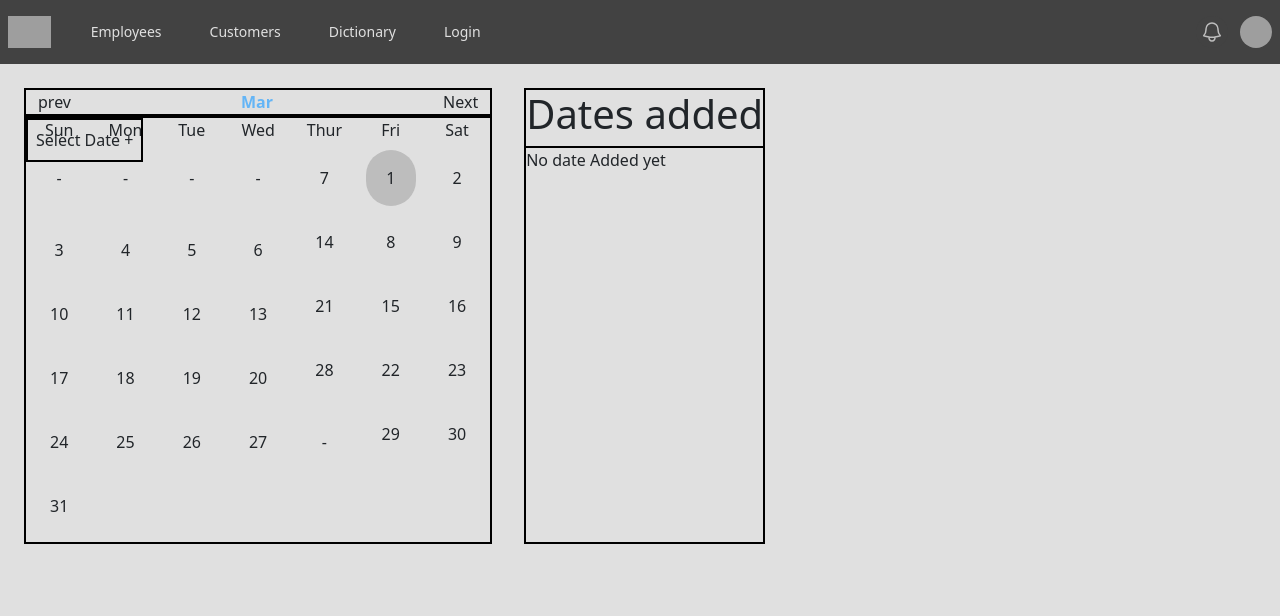
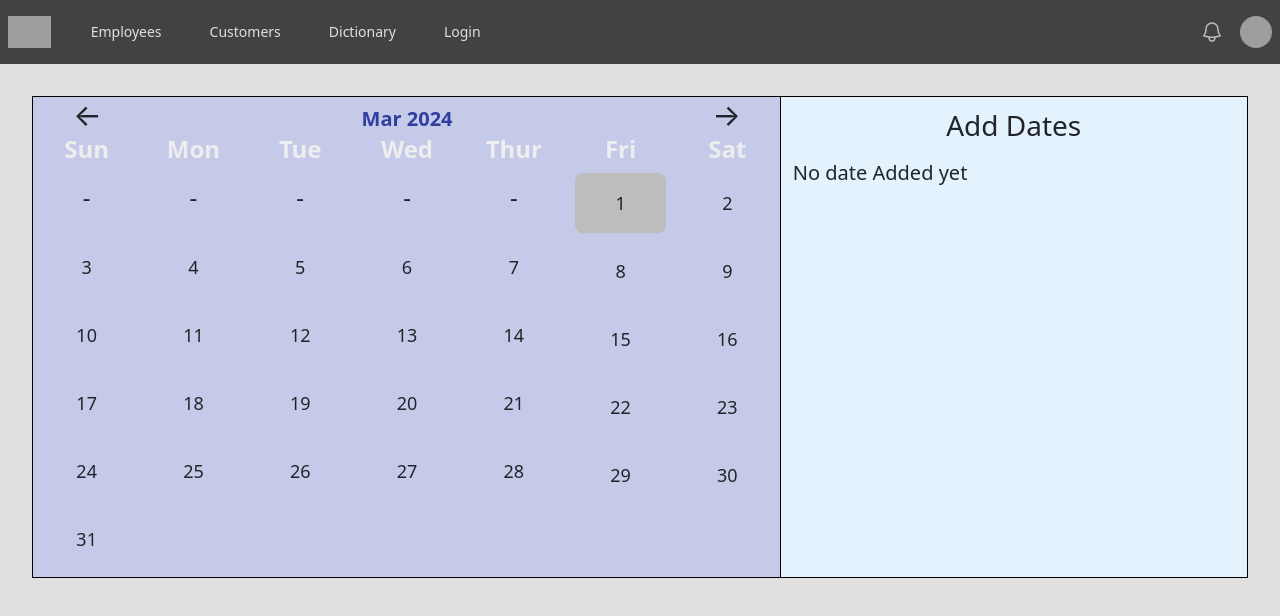
Before and after one commit to AdemolaSam/react, a React (Create React App) app: page /calendar in a window 1280 px wide. Shown: the top 616 px of the page. Built offline with nearby package versions, Linux system fonts and the light colour scheme; grey boxes are pictures that could not be loaded.

Commit message:
Added Trash Icon

```diff
--- a/src/components/CalendarC.js
+++ b/src/components/CalendarC.js
@@ -1,39 +1,65 @@
 import React, { useEffect, useState } from 'react'
-import { monthCal, currentMonth} from '../monthCalendar'
+import { monthCal, currentMonth, currentYear} from '../monthCalendar'
+import DateComponent from './DateComponent'
 
 const CalendarC = ({time}) => {
+    const [year, setYear] = useState(currentYear() || '')
     const [month, setMonth] = useState(currentMonth() || '')
-    const [dates, setDates] = useState(monthCal(month) || {})
+    const [dates, setDates] = useState(monthCal(month, year) || {})
     const [showTime, setShowTime] = useState(false)
     const [position, setPosition] = useState({ top: 0, left: 0 });
 
     const days = ["Sun", "Mon", "Tue", "Wed", "Thur", "Fri", "Sat"]
     const months = ["Jan", "Feb", "Mar", "Apr", "May", "Jun", "Jul", "Aug", "Sep", "Oct", "Nov", "Dec"]
-    const [selectDate, setSelectDate] = useState([])
+    const [selectedDates, setSelectedDates] = useState([])
+
+    useEffect(()=> {
+        setDates(monthCal(month, year))
+    }, [month, year])
 
     const getNextMonth = () => {
         let m = month
+        let y = year
         m++
         setMonth(m)
-        setDates(monthCal(m))
+        if(m > 11){
+           y++
+           m=0
+        }
+        setMonth(m)
+        setYear(y)
+        setDates(monthCal(m, y))
     }
 
     const getPrevMonth = ()=> {
         let m = month
+        let y = year
         m--
+        if(m < 0){
+           y--
+           m=11
+        }
         setMonth(m)
-        setDates(monthCal(m))
-    }
-
-    const addDate = () => {
-        const now = new Date()
-        const year = now.getFullYear
-        const date = new Date(year, month, parseInt(selectDate[0]))
+        setYear(y)
+        setDates(monthCal(m, y))
     }
 
     useEffect(() => {
-        console.log(selectDate)
-    }, [selectDate])
+        console.log(selectedDates)
+    }, [selectedDates])
+
+    const handleSelect = (e) => {
+        if(e.target.innerText !== '-') {
+            const date = new Date(year, month, parseInt(e.target.innerText))
+            const dateFormatted = date.toDateString()
+            // const dateFormatted = date.toISOString().split('T')[0]
+            let dateArr = selectedDates
+            if(dateArr.indexOf(dateFormatted) === -1){
+                dateArr.push(dateFormatted)
+            }
+            setSelectedDates(dateArr)
+        }
+    }
 
 
     const handleShow = (e) => {
@@ -46,27 +72,30 @@ const CalendarC = ({time}) => {
     }
 
   return (
-    <div className='m-3'>
-         <div className='flex justify-between border-t border-l border-r border-2 border-black'>
+    <div className='m-[2%] mr-[2%] mb-[0%] w-[96%] h-full flex justify-center flex-wrap'>
+        <div className='sm:rounded-xl flex-auto h-[70%] outline-black outline-1 outline-offset-0 outline-none bg-indigo-100 rounded-xl md:rounded-tr-none md:rounded-br-none md:rounded-none'>
+            <div className='w-auto flex justify-between'>
                 <span
-                className='pl-3 hover:cursor-pointer'
+                    className='pl-10 hover:cursor-pointer text-3xl'
+
                     onClick={() => getPrevMonth()}
                 >
-                prev
+                    &larr;
                 </span>
-            <span className='text-blue-300 font-bold'>{months[month]}</span>
+                <span className='text-indigo-700 font-extrabold text-xl mt-2'>{months[month]} {year}</span>
                 <span
-                className='pr-3 hover:cursor-pointer'
+                    className='pr-10 hover:cursor-pointer text-3xl'
                     onClick={() => getNextMonth()}
                 >
-                Next
+                     &rarr;
                 </span>
             </div>
-        <div className='grid grid-cols-7 border-2 border-black text-center relative w-max'>
+
+            <div className='grid grid-cols-7 text-center relative w-auto lg:text-2xl text-xl'>
 
                 {days.map((day, index) =>
                     <>
-                 <div key={index}>{day}</div>
+                        <div className='lg:font-extrabold font-semibold text-gray-200' key={index}>{day}</div>
                     </>
                 )}
                 {dates && Object.keys(dates).map((date, i) => {
@@ -74,18 +103,18 @@ const CalendarC = ({time}) => {
                             <div
                                 onClick={(e)=> {
                                     handleShow(e)
-                            setSelectDate(...selectDate, e.target.innerText)
+                                    handleSelect(e)
                                 }}
                             >
                                 {dates[date] && dates[date].map((d) => {
                                     if(d === ""){
                                         return(
-                                    <div className='p-4 hover:bg-blue-200 hover:cursor-pointer hover:rounded-2xl'>-</div>
+                                            <div className=' w-full p-3 sm:p-2 hover:cursor-pointer'>-</div>
                                         )
                                     }
                                     return(
                                         <div
-                                    className={`${d === new Date(Date.now()).getDate()? 'bg-gray-400 rounded-full' : ''} p-3 m-2 hover:bg-blue-200 hover:cursor-pointer hover:rounded-full`}
+                                            className={`${d === new Date(Date.now()).getDate()? 'bg-gray-400 rounded-lg' : ''} p-3 sm:p-2 sm:text-lg m-2 hover:bg-blue-200 hover:cursor-pointer hover:rounded-lg`}
                                         >
                                             {d}
                                         </div>)
@@ -94,10 +123,10 @@ const CalendarC = ({time}) => {
                         </React.Fragment>)
                     }
                 )}
-            {selectDate && (
+                    {false && (
                         <div
                             className='absolute'
-                    onClick={()=> addDate()}
+                            onClick={''}
                             style={{
                                 top: `${position.top}px`,
                                 left: `${position.left}px`,
@@ -120,6 +149,11 @@ const CalendarC = ({time}) => {
             </div>
         </div>
 
+        <div className='w-auto flex-auto text-lg md:text-xl lg:text-xl outline-black outline-1 outline-offset-0 outline-none bg-blue-50 overflow-hidden rounded-xl sm:p-3 md:rounded-none lg:rounded-none'>
+            <DateComponent datelist={selectedDates}/>
+        </div>
+    </div>
+
   )
 }
 
--- a/src/components/DateComponent.js
+++ b/src/components/DateComponent.js
@@ -1,20 +1,40 @@
 import React, { useState } from 'react'
+import TrashIcon from './TrashIcon'
 
-const DateComponent = ({datelist}) => {
+const DateComponent = ({ datelist }) => {
     const [dateList, setDateList] = useState(datelist || [])
     const [addTime, setAddTime] = useState('')
+
+    const handleRemove = (e)=> {
+        e.target.parentElement.remove()
+    }
+
   return (
-    <div className='w-auto border-2 border-black m-3 '>
-        <div className='border-b-2 border-black'>
-            <h1>Dates added</h1>
+    <div className='w-auto h-auto'>
+        <div className='pb-2'>
+            <h3 className='text-center'>Add Dates</h3>
         </div>
         {dateList.length > 0? dateList.map((date) => {
             return (
-                <div>
+                <div className='p-2 ml-2'>
+
                     {date}
+                    <span className='p-1 bg-blue-gray-200 ml-2 rounded hover:cursor-pointer hover:bg-indigo-200'>&oplus;</span>
+                    <span
+                        onClick={(e)=> handleRemove(e)}
+                        className='p-1 ml-2 rounded hover:cursor-pointer hover:bg-red-400 bg-red-300'
+                    >
+                        Remove
+                    </span>
                 </div>
             )
         }): <div>No date Added yet</div>}
+
+        {dateList.length > 0 &&
+            <div className='w-[96%] mx-[2%] text-center inline-flex'>
+                <button className='w-full p-1 bg-indigo-100 rounded-lg hover:cursor-pointer hover:bg-indigo-300 mr-2'>Add All</button>
+                <button className='w-full p-1 bg-red-300 rounded-lg hover:cursor-pointer hover:bg-red-600 ml-2'>Remove All</button>
+            </div>}
     </div>
   )
 }
--- /dev/null
+++ b/src/components/TrashIcon.js
@@ -0,0 +1,11 @@
+import React from 'react'
+
+const TrashIcon = () => {
+  return (
+      <svg xmlns="http://www.w3.org/2000/svg" fill="none" viewBox="0 0 24 24" strokeWidth={1.5} stroke="currentColor" className="size-6 inline-flex hover:fill-red-500">
+        <path strokeLinecap="round" strokeLinejoin="round" d="m14.74 9-.346 9m-4.788 0L9.26 9m9.968-3.21c.342.052.682.107 1.022.166m-1.022-.165L18.16 19.673a2.25 2.25 0 0 1-2.244 2.077H8.084a2.25 2.25 0 0 1-2.244-2.077L4.772 5.79m14.456 0a48.108 48.108 0 0 0-3.478-.397m-12 .562c.34-.059.68-.114 1.022-.165m0 0a48.11 48.11 0 0 1 3.478-.397m7.5 0v-.916c0-1.18-.91-2.164-2.09-2.201a51.964 51.964 0 0 0-3.32 0c-1.18.037-2.09 1.022-2.09 2.201v.916m7.5 0a48.667 48.667 0 0 0-7.5 0" />
+    </svg>
+  )
+}
+
+export default TrashIcon
--- a/src/monthCalendar.js
+++ b/src/monthCalendar.js
@@ -1,12 +1,16 @@
-  export const monthCal = (m) => {
+  export const monthCal = (m, y) => {
     const dates = {sun: [], mon: [], tue: [], wed:[], thur: [], fri:[], sat: []}
     const now = new Date()
 
-    const year = now.getFullYear()
+    let year = now.getFullYear()
     let month = now.getMonth()
 
     if(m){
       month = m
+    }
+
+    if(y){
+      year = y
     }
 
     const firstDay = new Date(year, month, 1)
@@ -41,8 +45,18 @@
       dates.thur.push('')
     }
 
+    if(dates.thur[0] > 5){
+      dates.thur.unshift('')
+      dates.thur.pop()
+    }
+
     if(dates.fri.length < 5) {
       dates.fri.push('')
+    }
+
+    if(dates.fri[0] > 5){
+      dates.fri.unshift('')
+      dates.fri.pop()
     }
 
     if(dates.sat.length < 5){
@@ -58,6 +72,8 @@
     return month
   }
 
-  // console.log(monthCal(4))
-
-  // console.log(currentMonth())
+  export const currentYear = () => {
+    const now = new Date()
+    const year = now.getFullYear()
+    return year
+  }
--- a/src/pages/CalendarPage.js
+++ b/src/pages/CalendarPage.js
@@ -8,7 +8,7 @@ import DateComponent from '../components/DateComponent'
 
 const CalendarPage = () => {
   return (
-    <div className='w-[100%] flex flex-wrap'>
+    <div className='w-[100%]'>
 
         <CalendarC
             time={<TimeSelect
@@ -17,7 +17,7 @@ const CalendarPage = () => {
             /> }
         />
 
-        <DateComponent/>
+        {/* <DateComponent/> */}
         {/* <div>
             <Calendar/>
         </div> */}
```
Lines whose indentation alone changed are shown as unchanged.
